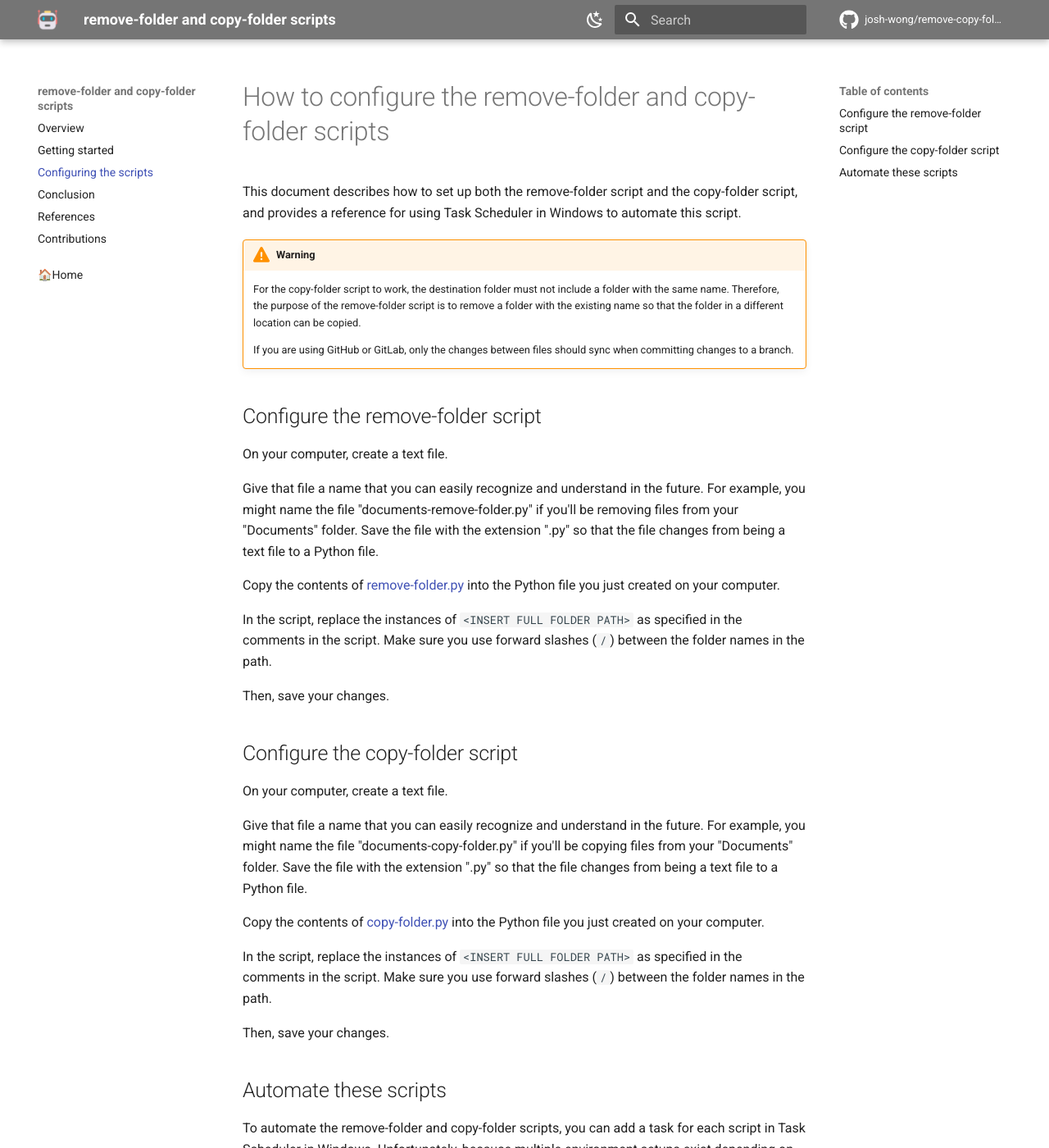
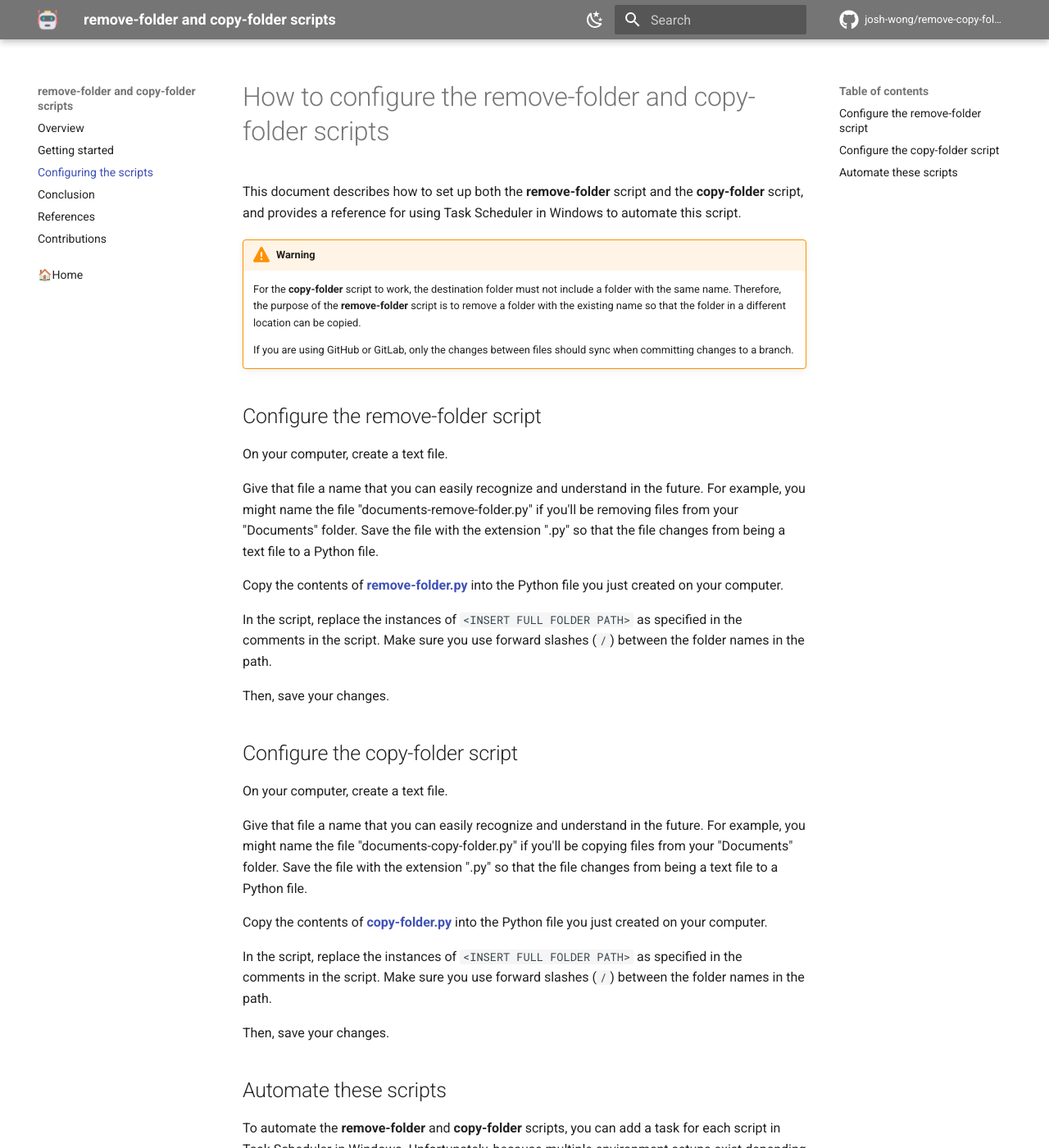
Before and after one commit to josh-wong/remove-copy-folder-scripts, an MkDocs documentation site: the page built from docs/02_configuring-scripts.md, in a window 1280 px wide and 1400 px high. Shown: the whole window at 82% size. Built offline with MkDocs 1.6.1 and Material for MkDocs 9.7.7, drawn with Linux system fonts in a browser that asks for light colours; comment, search, counter and statistics services are not loaded; some of the changed text lies outside the part shown.

Commit message:
Revise text formatting

```diff
--- a/docs/02_configuring-scripts.md
+++ b/docs/02_configuring-scripts.md
@@ -1,10 +1,10 @@
 # How to configure the remove-folder and copy-folder scripts
 
-This document describes how to set up both the remove-folder script and the copy-folder script, and provides a reference for using Task Scheduler in Windows to automate this script.
+This document describes how to set up both the **remove-folder** script and the **copy-folder** script, and provides a reference for using Task Scheduler in Windows to automate this script.
 
 !!! warning
 
-    For the copy-folder script to work, the destination folder must not include a folder with the same name. Therefore, the purpose of the remove-folder script is to remove a folder with the existing name so that the folder in a different location can be copied.
+    For the **copy-folder** script to work, the destination folder must not include a folder with the same name. Therefore, the purpose of the **remove-folder** script is to remove a folder with the existing name so that the folder in a different location can be copied.
 
     If you are using GitHub or GitLab, only the changes between files should sync when committing changes to a branch.
 
@@ -14,7 +14,7 @@ On your computer, create a text file.
 
 Give that file a name that you can easily recognize and understand in the future. For example, you might name the file "documents-remove-folder.py" if you'll be removing files from your "Documents" folder. Save the file with the extension ".py" so that the file changes from being a text file to a Python file.
 
-Copy the contents of [remove-folder.py](https://github.com/josh-wong/remove-copy-folder/blob/main/remove-folder.py) into the Python file you just created on your computer.
+Copy the contents of **[remove-folder.py](https://github.com/josh-wong/remove-copy-folder/blob/main/remove-folder.py)** into the Python file you just created on your computer.
 
 In the script, replace the instances of `<INSERT FULL FOLDER PATH>` as specified in the comments in the script. Make sure you use forward slashes (`/`) between the folder names in the path.
 
@@ -26,7 +26,7 @@ On your computer, create a text file.
 
 Give that file a name that you can easily recognize and understand in the future. For example, you might name the file "documents-copy-folder.py" if you'll be copying files from your "Documents" folder. Save the file with the extension ".py" so that the file changes from being a text file to a Python file.
 
-Copy the contents of [copy-folder.py](https://github.com/josh-wong/remove-copy-folder/blob/main/copy-folder.py) into the Python file you just created on your computer.
+Copy the contents of **[copy-folder.py](https://github.com/josh-wong/remove-copy-folder/blob/main/copy-folder.py)** into the Python file you just created on your computer.
 
 In the script, replace the instances of `<INSERT FULL FOLDER PATH>` as specified in the comments in the script. Make sure you use forward slashes (`/`) between the folder names in the path.
 
@@ -34,6 +34,6 @@ Then, save your changes.
 
 ## Automate these scripts
 
-To automate the remove-folder and copy-folder scripts, you can add a task for each script in Task Scheduler in Windows. Unfortunately, because multiple environment setups exist depending on how you use Windows, this tutorial does not describe setting up tasks in Task Scheduler.
+To automate the **remove-folder** and **copy-folder** scripts, you can add a task for each script in Task Scheduler in Windows. Unfortunately, because multiple environment setups exist depending on how you use Windows, this tutorial does not describe setting up tasks in Task Scheduler.
 
 For details on using Task Scheduler, please see [Task Scheduler for developers](https://docs.microsoft.com/en-us/windows/win32/taskschd/task-scheduler-start-page).
```
Also changed, not shown: README.md (+4 -4 lines), docs/01_getting-started.md (+1 -1 lines).
